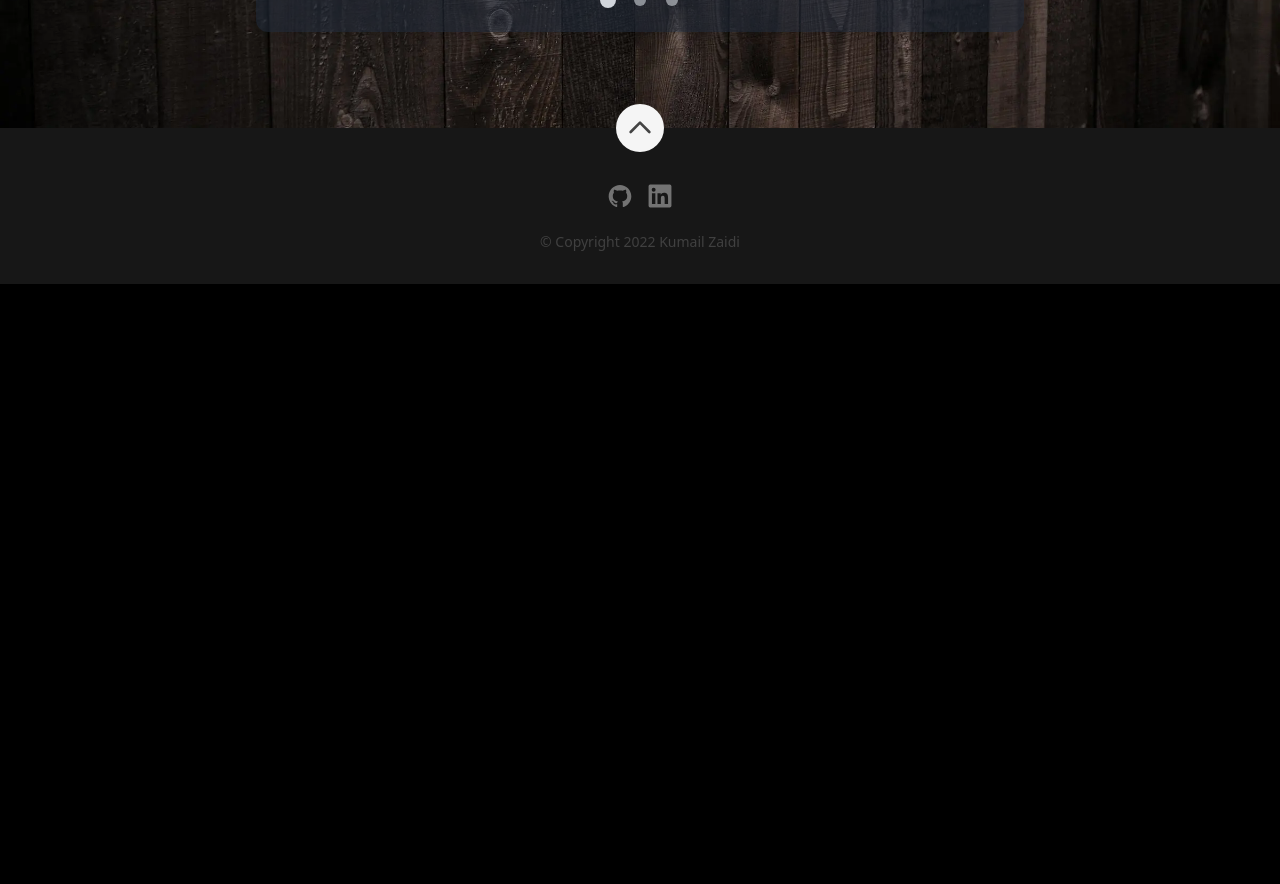
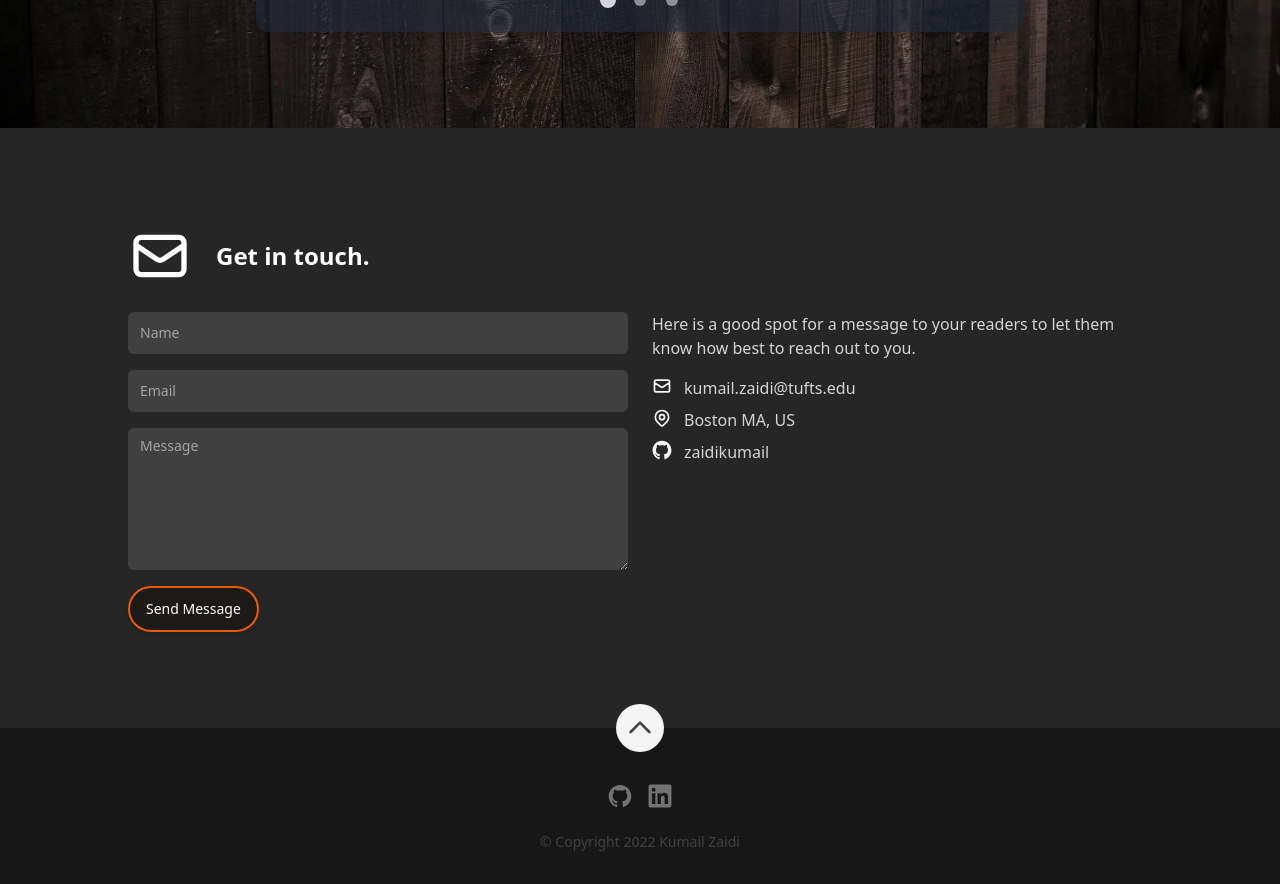
Before and after one commit to zaidikumail/kumailzaidi, a Next.js app: page / in a window 1280 px wide. Shown: the part 3860-4744 px from the top of the page. Before the commit the page ends 4144 px from the top, so only its background shows below. Built offline with nearby package versions, Linux system fonts and the light colour scheme.

Commit message:
Revert "remove contact section"
This reverts commit 095247bee878ac66bded95c0d81952f6fe37815b.

```diff
--- a/src/data/data.tsx
+++ b/src/data/data.tsx
@@ -25,6 +25,7 @@ import profilepic from '../images/profilepic.jpg';
 import testimonialImage from '../images/testimonial.webp';
 import {
   About,
+  ContactSection,
   ContactType,
   Hero,
   HomepageMeta,
@@ -327,6 +328,31 @@ export const testimonial: TestimonialSection = {
   ],
 };
 
+/**
+ * Contact section
+ */
+
+export const contact: ContactSection = {
+  headerText: 'Get in touch.',
+  description: 'Here is a good spot for a message to your readers to let them know how best to reach out to you.',
+  items: [
+    {
+      type: ContactType.Email,
+      text: 'kumail.zaidi@tufts.edu',
+      href: 'mailto:kumail.zaidi@tufts.edu',
+    },
+    {
+      type: ContactType.Location,
+      text: 'Boston MA, US',
+      href: 'https://www.google.ca/maps/place/Victoria,+BC/@48.4262362,-123.376775,14z',
+    },
+    {
+      type: ContactType.Github,
+      text: 'zaidikumail',
+      href: 'https://github.com/zaidikumail',
+    },
+  ],
+};
 
 /**
  * Social items
--- a/src/pages/index.tsx
+++ b/src/pages/index.tsx
@@ -24,6 +24,7 @@ const Home: FC = memo(() => {
       <Resume />
       <Portfolio />
       <Testimonials />
+      <Contact />
       <Footer />
     </Page>
   );
```
